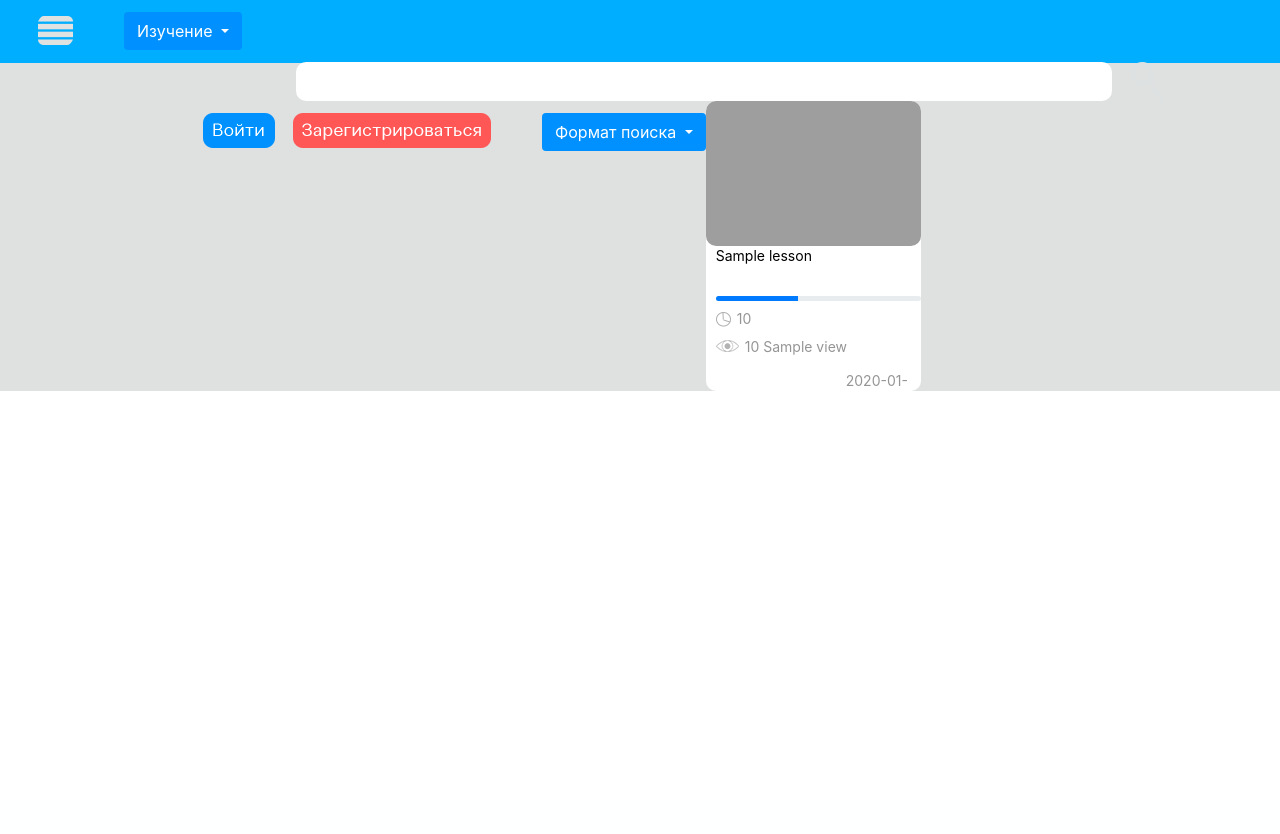
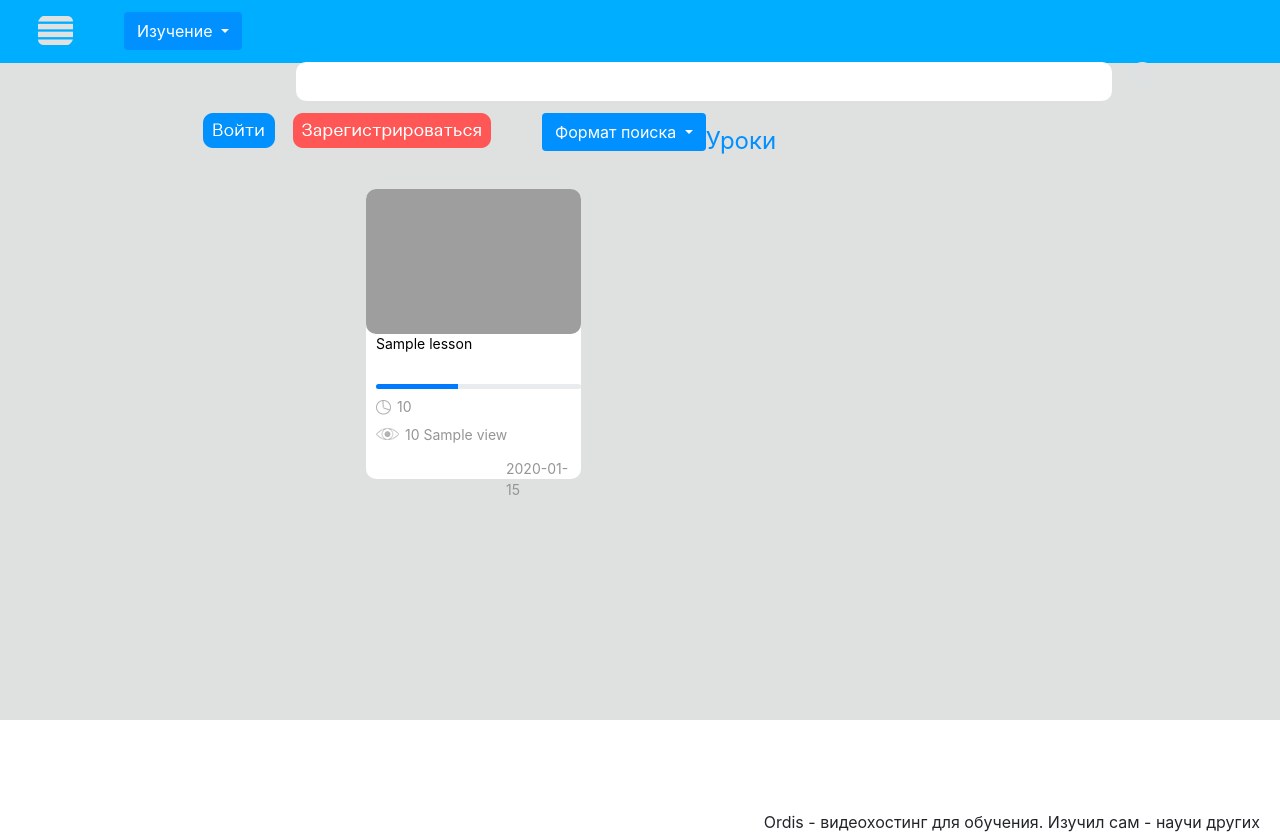
Before and after one commit to Neytrinoo/ordis, a Flask app: template app/templates/search_lesson.html in a window 1280 px wide. Before the commit the page ends 391 px from the top, so only its background shows below. Run offline with Flask 2, Linux system fonts and the light colour scheme; the template is opened without the code that fills it: most values are stand-ins (such as "Sample title", 1, 10 or a date in 2020); some libraries are stand-ins or nearby versions; grey boxes are pictures that could not be loaded.

Commit message:
Added search recommended lessons and display them on the screen, if the user is not registered - displays 10 random lessons. Also added a footer and pinned it to the bottom of the page

```diff
--- a/app/static/css/base_style.css
+++ b/app/static/css/base_style.css
@@ -67,6 +67,21 @@
 
 .content {
     background-color: #dfe0e0;
+    overflow-x: hidden!important;
+     min-height: calc(100vh - 80px);
+}
+body {
     height: 100%;
-    overflow-x: hidden!important;
 }
+footer{
+    height: 100px;
+    width: 100%;
+    background-color: #fff;
+    border-radius: 10px;
+}
+.footer_text {
+    float: right;
+    margin-top: 90px;
+    font-size: 16px;
+    margin-right: 20px;
+}
--- a/app/static/css/channel_lessons_style.css
+++ b/app/static/css/channel_lessons_style.css
@@ -52,3 +52,7 @@
     border-bottom: 1px solid #0090ff;
     text-decoration: none;
 }
+
+#lessons_link {
+    border-bottom: 1px solid #0090ff;
+}
--- a/app/static/css/channel_main_style.css
+++ b/app/static/css/channel_main_style.css
@@ -52,3 +52,7 @@
     border-bottom: 1px solid #0090ff;
     text-decoration: none;
 }
+
+#main_page_link {
+    border-bottom: 1px solid #0090ff;
+}
--- a/app/static/css/lesson_block_style.css
+++ b/app/static/css/lesson_block_style.css
@@ -56,17 +56,64 @@
 }
 
 .content {
-   overflow: auto;
+    overflow: auto;
 }
 
-#main_page_link {
-    border-bottom: 1px solid #0090ff;
-}
+
 
 .popular_lessons_group {
     margin-left: 366px;
     margin-top: 30px;
 }
+
 .progress {
-    height: 5px!important;
+    height: 5px !important;
 }
+
+.block_lesson {
+    height: 290px;
+    width: 215px;
+    background-color: #fff;
+    -webkit-border-radius: 10px;
+    -moz-border-radius: 10px;
+    border-radius: 10px;
+    padding-left: 10px;
+}
+
+.preview {
+    display: block;
+    height: 145px;
+    width: inherit;
+    -webkit-border-radius: 10px;
+    -moz-border-radius: 10px;
+    border-radius: 10px;
+    margin-left: -10px;
+}
+
+.lesson_name {
+    font-size: 14px;
+    color: black;
+    -ms-text-overflow: ellipsis;
+    text-overflow: ellipsis;
+    overflow: hidden;
+    -ms-line-clamp: 2;
+    -webkit-line-clamp: 2;
+    line-clamp: 2;
+    display: -webkit-box;
+    display: box;
+    word-wrap: break-word;
+    -webkit-box-orient: vertical;
+    box-orient: vertical;
+    line-height: 19px;
+}
+
+.lesson_name_block {
+    height: 40px;
+    margin-bottom: 10px;
+}
+
+.lesson_name:hover {
+    color: black;
+    border-bottom: 1px solid #0090ff;
+    text-decoration: none;
+}
--- a/app/static/css/search_lesson_style.css
+++ b/app/static/css/search_lesson_style.css
@@ -1,54 +1,6 @@
-.channel_content_title {
+.search_title {
     font-size: 24px;
     margin-left: 280px;
-    margin-top: 19px;
+    margin-top: 60px;
     color: #0090ff;
 }
-
-.block_lesson {
-    height: 290px;
-    width: 215px;
-    background-color: #fff;
-    -webkit-border-radius: 10px;
-    -moz-border-radius: 10px;
-    border-radius: 10px;
-    padding-left: 10px;
-}
-
-.preview {
-    display: block;
-    height: 145px;
-    width: inherit;
-    -webkit-border-radius: 10px;
-    -moz-border-radius: 10px;
-    border-radius: 10px;
-    margin-left: -10px;
-}
-
-.lesson_name {
-    font-size: 14px;
-    color: black;
-    -ms-text-overflow: ellipsis;
-    text-overflow: ellipsis;
-    overflow: hidden;
-    -ms-line-clamp: 2;
-    -webkit-line-clamp: 2;
-    line-clamp: 2;
-    display: -webkit-box;
-    display: box;
-    word-wrap: break-word;
-    -webkit-box-orient: vertical;
-    box-orient: vertical;
-    line-height: 19px;
-}
-
-.lesson_name_block {
-    height: 40px;
-    margin-bottom: 10px;
-}
-
-.lesson_name:hover {
-    color: black;
-    border-bottom: 1px solid #0090ff;
-    text-decoration: none;
-}
--- a/app/static/css/search_users_style.css
+++ b/app/static/css/search_users_style.css
@@ -106,3 +106,9 @@
     border-radius: 10px;
     margin-top: 32px;
 }
+.search_title {
+    font-size: 24px;
+    margin-left: 280px;
+    margin-top: -35px;
+    color: #0090ff;
+}
--- a/app/templates/base.html
+++ b/app/templates/base.html
@@ -63,15 +63,11 @@
     {% endblock %}
 
 </div>
+<footer>
+<p class="footer_text">Ordis - видеохостинг для обучения. Изучил сам - научи других</p>
+</footer>
 <style>
-    {
-    %
-    if
-    current_user
-    .
-    is_authenticated
-    %
-    }
+    {% if current_user.is_authenticated %}
     .avatar-menu {
         display: block;
         background: url("{{url_for('avatar', id=current_user.id)}}") no-repeat;
@@ -100,11 +96,7 @@
         background-color: transparent !important;
     }
 
-    {
-    %
-    endif
-    %
-    }
+    {%endif%}
 </style>
 <script src="https://code.jquery.com/jquery-3.3.1.slim.min.js"
         integrity="sha384-q8i/X+965DzO0rT7abK41JStQIAqVgRVzpbzo5smXKp4YfRvH+8abtTE1Pi6jizo"
--- a/app/templates/search_lesson.html
+++ b/app/templates/search_lesson.html
@@ -14,6 +14,7 @@
         <a class="dropdown-item" href="{{url_for('search', what_is='users', search_input=search)}}">Поиск по каналам</a>
     </div>
 </div>
+<p class="search_title">Уроки</p>
 <div class="popular_lessons_group">
     {% include 'lesson_views.html' %}
 </div>
--- a/app/templates/search_users.html
+++ b/app/templates/search_users.html
@@ -14,6 +14,7 @@
         <a class="dropdown-item" href="{{url_for('search', what_is='users', search_input=search)}}">Поиск по каналам</a>
     </div>
 </div>
+<p class="search_title">Каналы</p>
 <div class="users_block">
     {% for user in users %}
     <div class="user">
```
Also changed, not shown: app/static/css/index_style.css (added, +10 -0 lines), app/templates/index.html (+6 -10 lines), app/views.py (+45 -1 lines), app.db, 2 other files.
